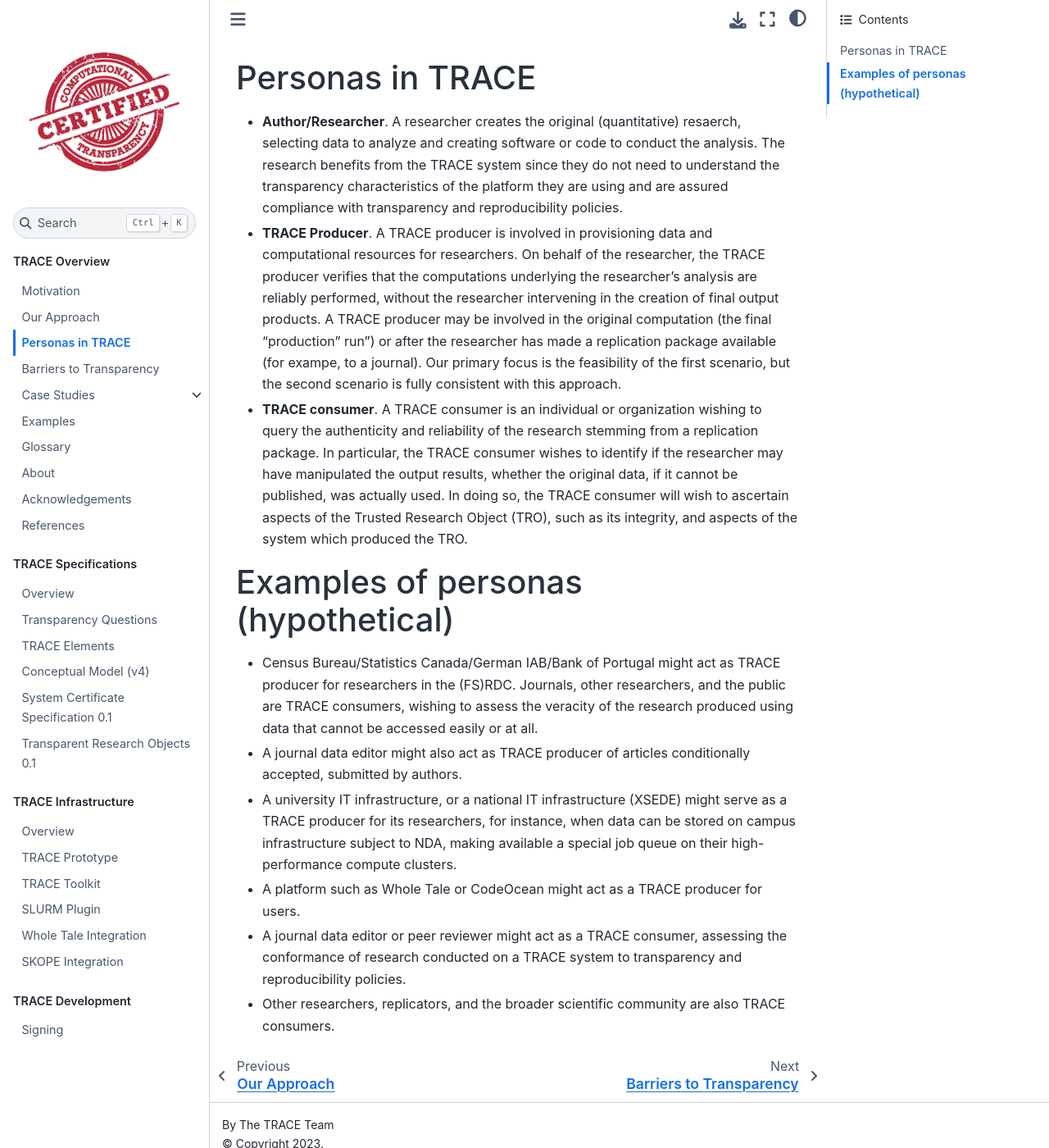
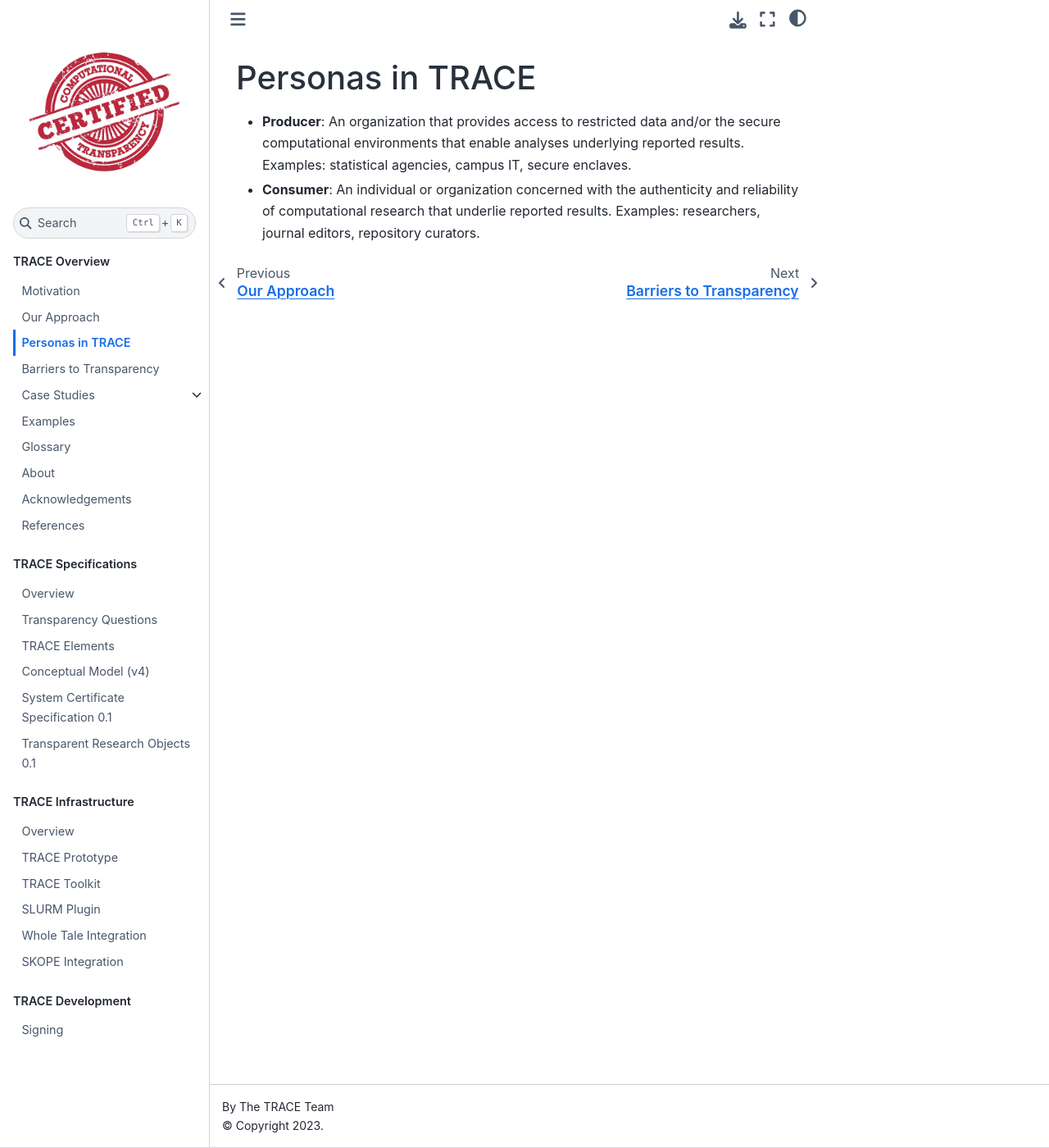
Before and after one commit to transparency-certified/trace-specification, a Jupyter Book: the page built from docs/users.md, in a window 1280 px wide and 1400 px high. Shown: the whole window at 82% size. Built offline with Jupyter Book 1.0.4 settings and Sphinx 7.4.7 and the Sphinx Book theme 1.1.4, drawn with Linux system fonts in a browser that asks for light colours.

Commit message:
Align docs with vignettes

```diff
--- a/docs/users.md
+++ b/docs/users.md
@@ -1,46 +1,9 @@
 (trace-users)=
 # Personas in TRACE
 
-* **Author/Researcher**. A researcher creates the original (quantitative)
-  resaerch, selecting data to analyze and creating software or code to conduct
-  the analysis. The research benefits from the TRACE system since they do not
-  need to understand the transparency characteristics of the platform they are
-  using and are assured compliance with transparency and reproducibility
-  policies.
-* **TRACE Producer**. A TRACE producer is involved in provisioning data and
-  computational resources for researchers. On behalf of the researcher, the
-  TRACE producer verifies that the computations underlying the researcher's
-  analysis are reliably performed, without the researcher intervening in the
-  creation of final output products. A TRACE producer may be involved in the
-  original computation (the final "production" run") or after the researcher has
-  made a replication package available (for exampe, to a journal). Our primary
-  focus is the feasibility of the first scenario, but the second scenario is
-  fully consistent with this approach.
-* **TRACE consumer**. A TRACE consumer is an individual or organization
-  wishing to query the authenticity and reliability of the research stemming
-  from a replication package. In particular, the TRACE consumer wishes to identify
-  if the researcher may have manipulated the output results, whether the original
-  data, if it cannot be published, was actually used. In doing so, the TRACE
-  consumer will wish to ascertain aspects of the Trusted Research Object (TRO),
-  such as its integrity, and aspects of the system which produced the TRO.
-
-
-# Examples of personas (hypothetical)
-
-* Census Bureau/Statistics Canada/German IAB/Bank of Portugal might act as TRACE
-  producer for researchers in the (FS)RDC. Journals, other researchers, and the
-  public are TRACE consumers, wishing to assess the veracity of the research
-  produced using data that cannot be accessed easily or at all.
-* A journal data editor might also act as TRACE producer of articles conditionally
-  accepted, submitted by authors.
-* A university IT infrastructure, or a national IT infrastructure (XSEDE) might
-  serve as a TRACE producer for its researchers, for instance, when data can be
-  stored on campus infrastructure subject to NDA, making available a special job
-  queue on their high-performance compute clusters.
-* A platform such as Whole Tale or CodeOcean might act as a TRACE producer for
-  users.
-* A journal data editor or peer reviewer might act as a TRACE consumer,
-  assessing the conformance of research conducted on a TRACE system to
-  transparency and reproducibility policies.
-* Other researchers, replicators, and the broader scientific community  are also
-  TRACE consumers.
+* **Producer**: An organization that provides access to restricted data and/or
+ the secure computational environments that enable analyses underlying reported
+ results. Examples: statistical agencies, campus IT, secure enclaves.
+* **Consumer**: An individual or organization concerned with the authenticity
+ and reliability of computational research that underlie reported results.
+ Examples: researchers, journal editors, repository curators.
```
Also changed, not shown: docs/intro.md (+5 -5 lines).
